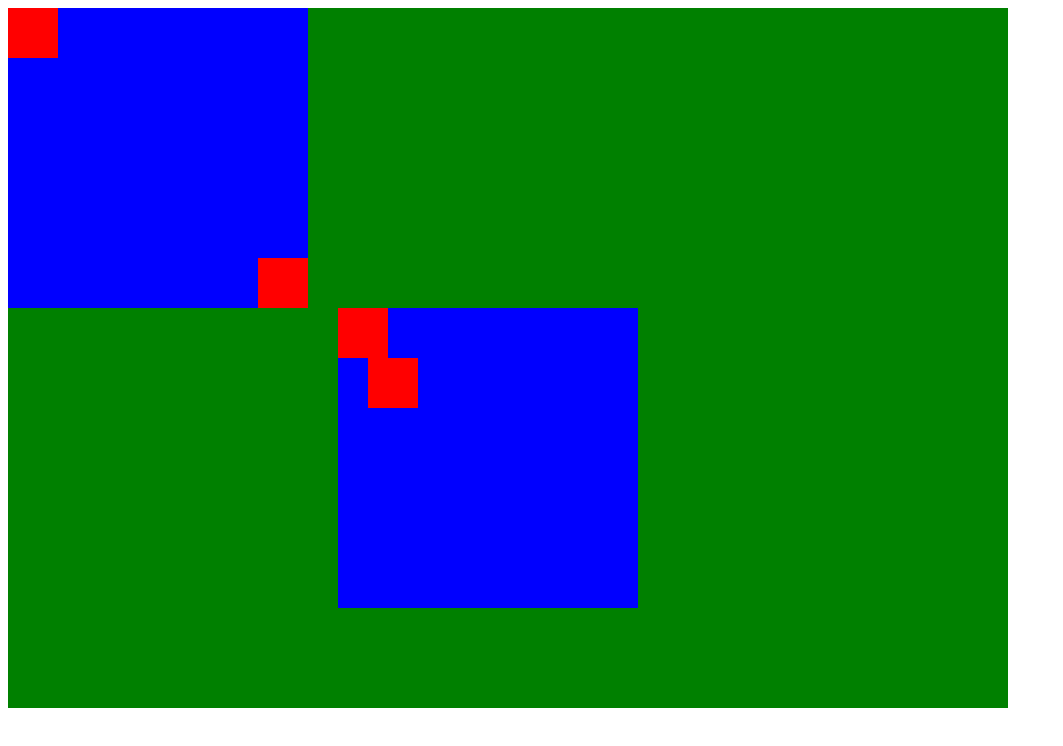
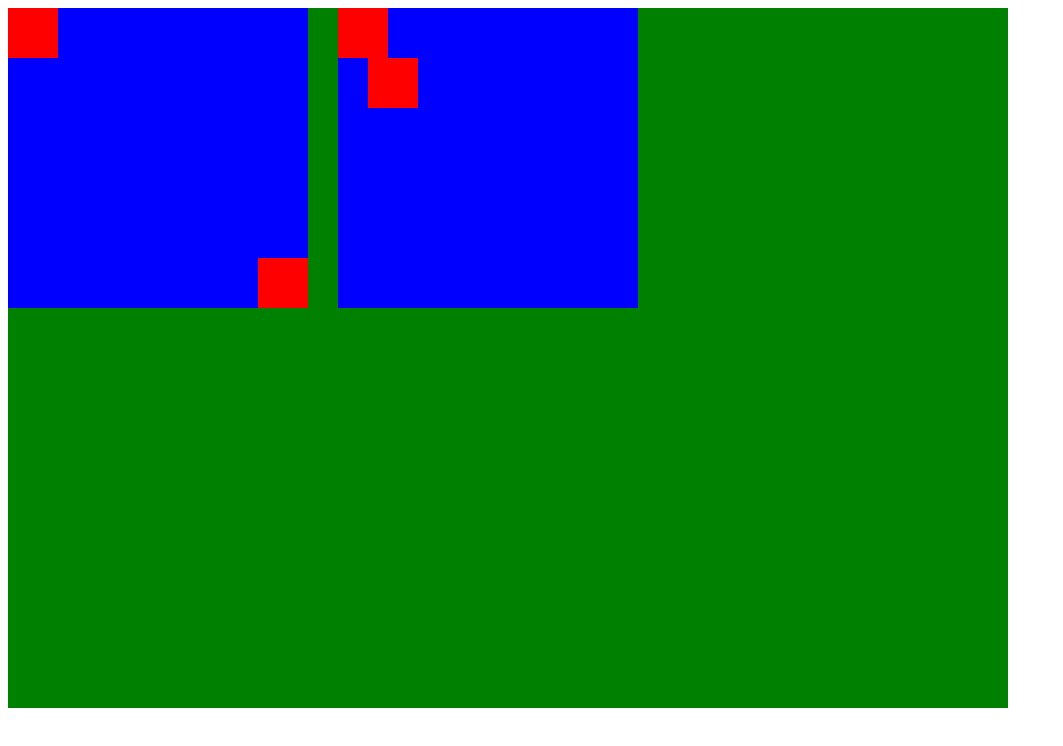
Before and after one commit to robanf/live-coding3, a plain HTML site: page index.html in a window 1280 px wide. Shown: the whole page, without its empty margins (0-1063 px from the left). Drawn offline with Linux system fonts and the light colour scheme.

Commit message:
soluzione 1

```diff
--- a/css/style.css
+++ b/css/style.css
@@ -16,7 +16,7 @@
 .dx{
     left: 330px;
     top: 0px;
-    /* position: absolute; */
+    position: absolute;
 }
 
 .box{
```
